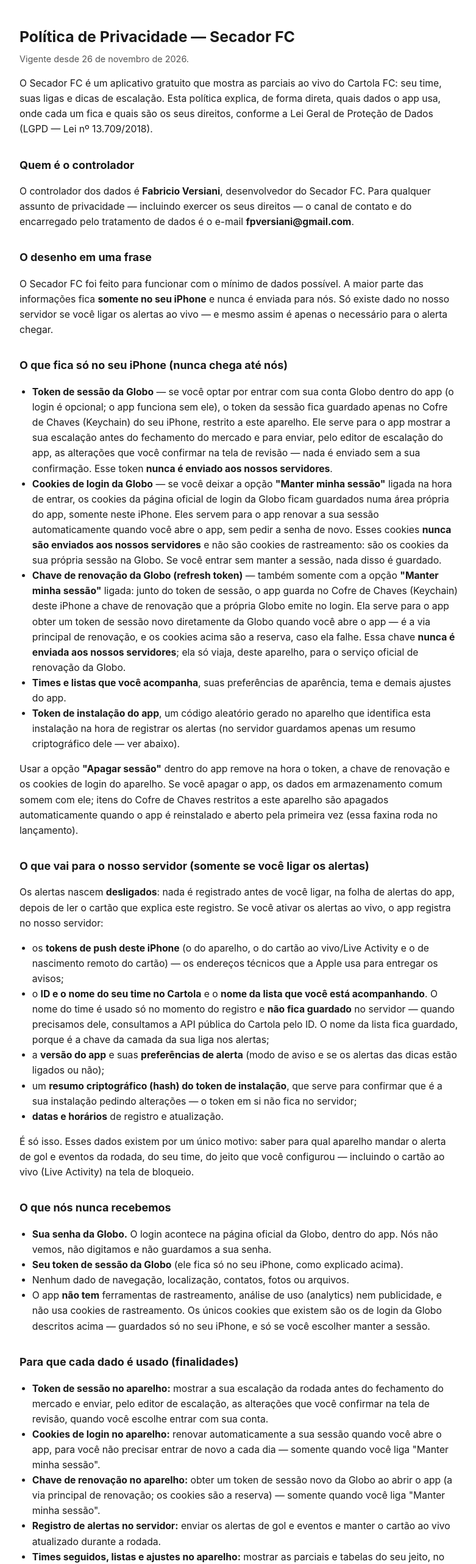
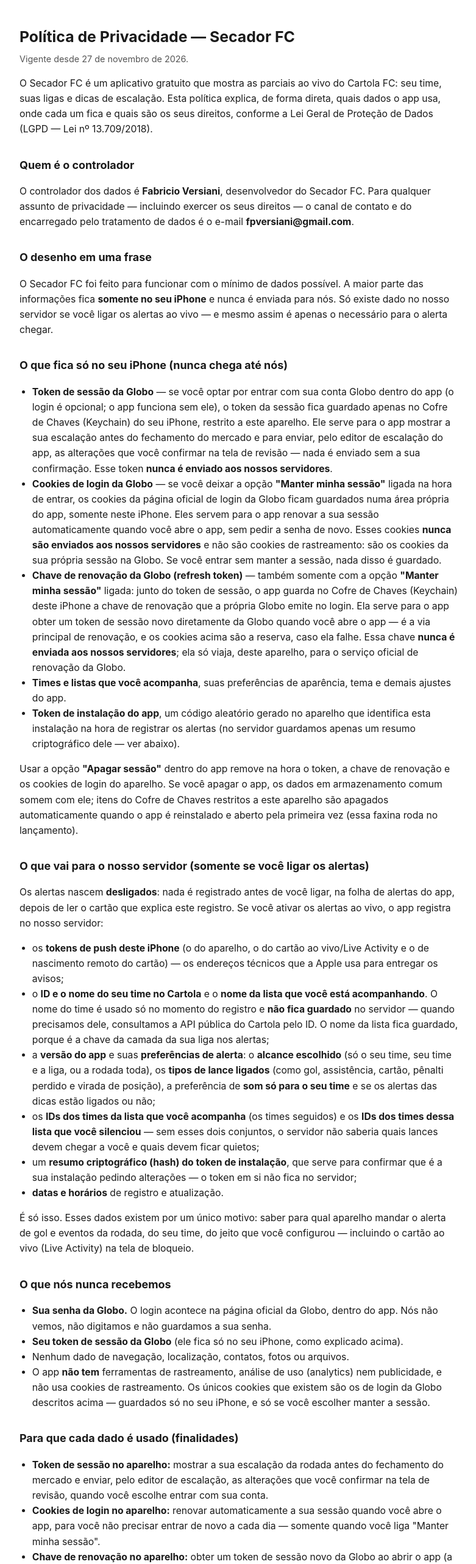
Before and after one commit to Fpversiani/secador-dicas, a plain HTML site: page privacidade.html in a window 1280 px wide. Shown: the top 2564 px of the page at 61% size, without its empty margins (248-1029 px from the left). Drawn offline with Linux system fonts and the light colour scheme.

Commit message:
Política: registro v2 do build 64 (times seguidos/silenciados, alcance, tipos de lance)

```diff
--- a/privacidade.html
+++ b/privacidade.html
@@ -17,7 +17,7 @@
 <body>
 
 <h1>Política de Privacidade — Secador FC</h1>
-<p class="data">Vigente desde 26 de novembro de 2026.</p>
+<p class="data">Vigente desde 27 de novembro de 2026.</p>
 
 <p>O Secador FC é um aplicativo gratuito que mostra as parciais ao vivo do Cartola FC: seu time, suas ligas e dicas de escalação. Esta política explica, de forma direta, quais dados o app usa, onde cada um fica e quais são os seus direitos, conforme a Lei Geral de Proteção de Dados (LGPD — Lei nº 13.709/2018).</p>
 
@@ -42,7 +42,8 @@
 <ul>
   <li>os <strong>tokens de push deste iPhone</strong> (o do aparelho, o do cartão ao vivo/Live Activity e o de nascimento remoto do cartão) — os endereços técnicos que a Apple usa para entregar os avisos;</li>
   <li>o <strong>ID e o nome do seu time no Cartola</strong> e o <strong>nome da lista que você está acompanhando</strong>. O nome do time é usado só no momento do registro e <strong>não fica guardado</strong> no servidor — quando precisamos dele, consultamos a API pública do Cartola pelo ID. O nome da lista fica guardado, porque é a chave da camada da sua liga nos alertas;</li>
-  <li>a <strong>versão do app</strong> e suas <strong>preferências de alerta</strong> (modo de aviso e se os alertas das dicas estão ligados ou não);</li>
+  <li>a <strong>versão do app</strong> e suas <strong>preferências de alerta</strong>: o <strong>alcance escolhido</strong> (só o seu time, seu time e a liga, ou a rodada toda), os <strong>tipos de lance ligados</strong> (como gol, assistência, cartão, pênalti perdido e virada de posição), a preferência de <strong>som só para o seu time</strong> e se os alertas das dicas estão ligados ou não;</li>
+<li>os <strong>IDs dos times da lista que você acompanha</strong> (os times seguidos) e os <strong>IDs dos times dessa lista que você silenciou</strong> — sem esses dois conjuntos, o servidor não saberia quais lances devem chegar a você e quais devem ficar quietos;</li>
   <li>um <strong>resumo criptográfico (hash) do token de instalação</strong>, que serve para confirmar que é a sua instalação pedindo alterações — o token em si não fica no servidor;</li>
   <li><strong>datas e horários</strong> de registro e atualização.</li>
 </ul>
@@ -61,7 +62,7 @@
   <li><strong>Token de sessão no aparelho:</strong> mostrar a sua escalação da rodada antes do fechamento do mercado e enviar, pelo editor de escalação, as alterações que você confirmar na tela de revisão, quando você escolhe entrar com sua conta.</li>
   <li><strong>Cookies de login no aparelho:</strong> renovar automaticamente a sua sessão quando você abre o app, para você não precisar entrar de novo a cada dia — somente quando você liga "Manter minha sessão".</li>
   <li><strong>Chave de renovação no aparelho:</strong> obter um token de sessão novo da Globo ao abrir o app (a via principal de renovação; os cookies são a reserva) — somente quando você liga "Manter minha sessão".</li>
-  <li><strong>Registro de alertas no servidor:</strong> enviar os alertas de gol e eventos e manter o cartão ao vivo atualizado durante a rodada.</li>
+  <li><strong>Registro de alertas no servidor:</strong> enviar os alertas de gol e eventos do jeito que você configurou (alcance, tipos de lance, times seguidos e times silenciados) e manter o cartão ao vivo atualizado durante a rodada.</li>
   <li><strong>Times seguidos, listas e ajustes no aparelho:</strong> mostrar as parciais e tabelas do seu jeito, no próprio app.</li>
   <li>A aba <strong>Dicas</strong> apenas lê um arquivo público de dicas. Não exige conta e não coleta nada de quem lê.</li>
 </ul>
@@ -106,7 +107,7 @@
 <h2>Alterações desta política</h2>
 <p>Se esta política mudar de forma relevante, a nova versão será publicada nesta mesma página, com a data atualizada, e mudanças que afetem o uso dos seus dados serão avisadas no app. Versões anteriores podem ser pedidas pelo e-mail de contato.</p>
 
-<p class="data">Secador FC — Política de Privacidade · Última atualização: 26 de novembro de 2026.</p>
+<p class="data">Secador FC — Política de Privacidade · Última atualização: 27 de novembro de 2026.</p>
 
 </body>
 </html>
```
